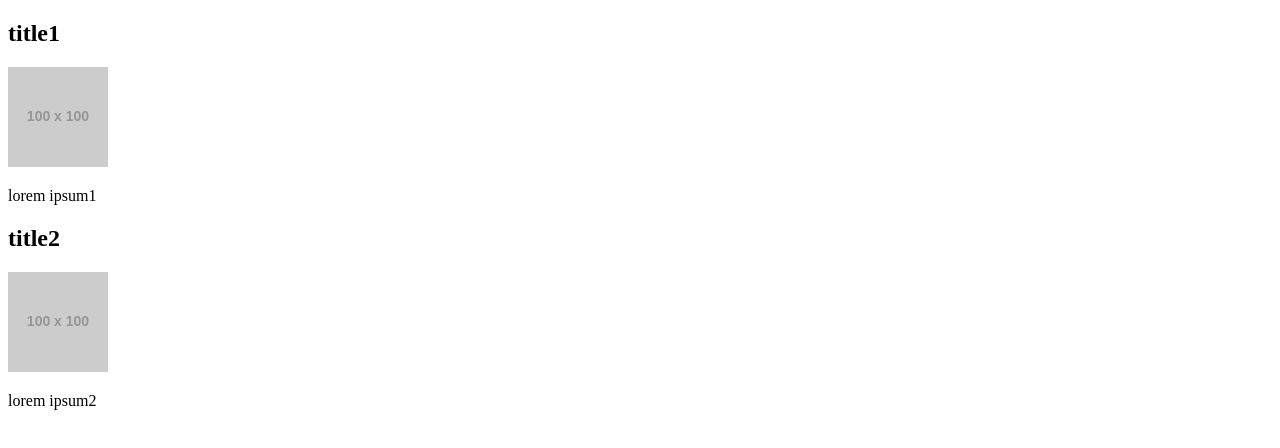
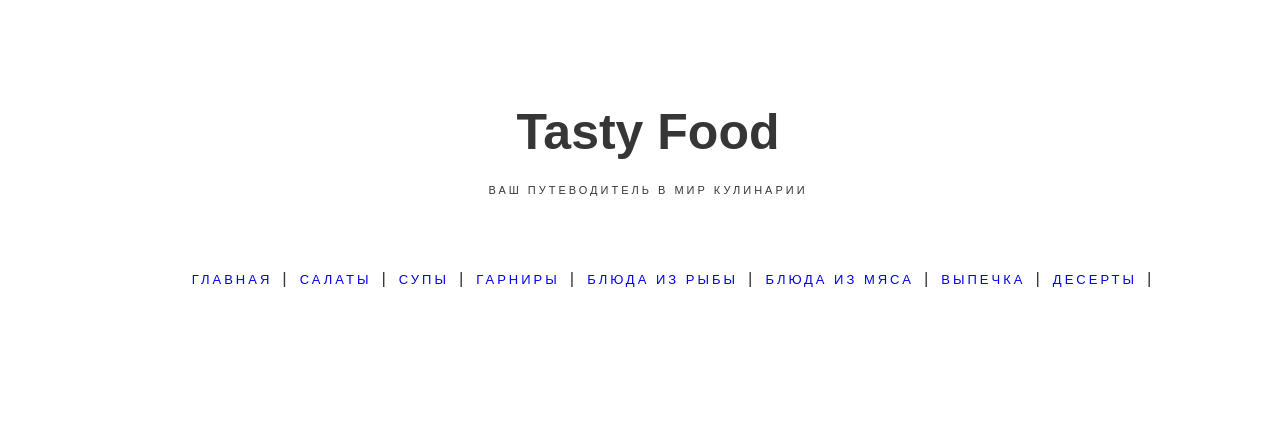
Before and after one commit to sivashova/tastyFood, a website built with webpack: page site/index.html in a window 1280 px wide. Built offline with nearby package versions, Linux system fonts and the light colour scheme; placeholder pictures from the web are drawn by us.

Commit message:
BR-1: created header

```diff
--- /dev/null
+++ b/dev/components/App/index.js
@@ -0,0 +1,17 @@
+import React from 'react';
+
+//components
+import Header from '../Header';
+import Layout from '../Layout';
+
+class App extends React.Component {
+    render() {
+        return (
+            <Layout>
+                <Header />
+            </Layout>
+        );
+    }
+}
+
+export default App;
--- /dev/null
+++ b/dev/components/Header/index.js
@@ -0,0 +1,14 @@
+import React from 'react';
+import Menu from '../Menu';
+
+const Header = () => (
+    <header className='header'>
+        <h1 className='headerTitle'>Tasty Food</h1>
+        <div className='headerSubTitle'>
+            Ваш путеводитель в мир кулинарии
+        </div>
+        <Menu />
+    </header>
+);
+
+export default Header;
--- /dev/null
+++ b/dev/components/Layout/index.js
@@ -0,0 +1,14 @@
+import React from 'react';
+import PropTypes from 'prop-types';
+
+const Layout = ({ children }) => (
+    <div className='layout'>
+        {children}
+    </div>
+);
+
+Layout.PropTypes = {
+    children: PropTypes.any,
+};
+
+export default Layout;
--- /dev/null
+++ b/dev/components/Menu/constants.js
@@ -0,0 +1,10 @@
+export const MENU_ITEMS = [
+    'Главная',
+    'Салаты',
+    'Супы',
+    'Гарниры',
+    'Блюда из рыбы',
+    'Блюда из мяса',
+    'Выпечка',
+    'Десерты',
+];
--- /dev/null
+++ b/dev/components/Menu/index.js
@@ -0,0 +1,21 @@
+import React from 'react';
+
+import { MENU_ITEMS } from './constants';
+
+const Menu = () => (
+    <ul className='menu'>
+        {MENU_ITEMS.map((item, index) => (
+            <li
+                key={index}
+                className='menuItem'
+            >
+                <a href='#' className='menuLink'>
+                    {item}
+                </a>
+                <span className='menuDivider'>|</span>
+            </li>
+        ))}
+    </ul>
+);
+
+export default Menu;
--- /dev/null
+++ b/dev/index.js
@@ -0,0 +1,9 @@
+import React from 'react';
+import ReactDOM from 'react-dom';
+
+import App from './components/App';
+
+ReactDOM.render(
+    <App />,
+    document.getElementById('app')
+);
--- a/dev/react.js
+++ /dev/null
@@ -1,22 +0,0 @@
-import React from 'react';
-import ReactDOM from 'react-dom';
-
-class Snippet extends React.Component {
-	render() {
-		return (
-			<div>
-				<h2>{this.props.title}</h2>
-				<img src="http://placehold.it/100x100" alt="" />
-				<p>{this.props.text}</p>
-			</div>
-		);
-	}
-};
-
-ReactDOM.render(
-	<div>
-		<Snippet title="title1" text="lorem ipsum1" />
-		<Snippet title="title2" text="lorem ipsum2" />
-	</div>,
-	document.getElementById('app')
-);
--- a/site/index.html
+++ b/site/index.html
@@ -1,12 +1,12 @@
 <!DOCTYPE html>
 <html>
     <head>
-        <meta charset="utf-8">
+        <meta charset='utf-8'>
         <title>Your tasty food</title>
-        <link rel="stylesheet" href='style.css'>
+        <link rel='stylesheet' href='style.css'>
     </head>
     <body>
-        <div id="app"></div>
-        <script src="../dist/site/bundle.js"></script>
+        <div id='app'></div>
+        <script src='bundle.js'></script>
     </body>
 </html>
--- a/site/style.css
+++ b/site/style.css
@@ -0,0 +1,75 @@
+@import 'reset.css';
+
+html, body  {
+    width: 100%;
+}
+
+body {
+    background: #fff;
+    font-family: Arial, serif;
+    font-size: 20px;
+    font-weight: 400;
+    color: #363636;
+    line-height: 1.6;
+    text-align: left;
+}
+
+.layout {
+    display: flex;
+    flex-direction: column;
+    max-width: 1300px;
+    margin: 0 auto;
+}
+
+.header {
+    text-align: center;
+    padding: 50px 20px 0;
+    margin-bottom: 50px;
+}
+
+.headerTitle {
+    margin-bottom: 10px;
+    font-size: 50px;
+    font-weight: bold;
+}
+
+.headerSubTitle {
+    font-size: 11px;
+    text-transform: uppercase;
+    letter-spacing: 3px;
+    margin-bottom: 70px;
+}
+
+.menu {
+    display: block;
+    text-align: center;
+    list-style-type: none;
+    font-size: 13px;
+    text-transform: uppercase;
+}
+
+.menuItem {
+    display: inline-block;
+    vertical-align: middle;
+    letter-spacing: 3px;
+}
+
+.menuDivider {
+    display: inline-block;
+    vertical-align: baseline;
+
+    font-size: 17px;
+    line-height: normal;
+}
+
+.menuLink {
+    display: inline-block;
+    vertical-align: middle;
+    padding: 0 10px;
+    text-decoration: none;
+}
+
+.menuLink:hover {
+    text-decoration: none;
+    color: #2dd6c1;
+}
--- a/webpack.config.js
+++ b/webpack.config.js
@@ -1,7 +1,10 @@
+const path = require('path');
+
 module.exports = {
-    entry: './dev/react.js',
+    entry: './dev/index.js',
     output: {
-        filename: 'site/bundle.js'
+        path: path.resolve(__dirname, 'site'),
+        filename: 'bundle.js'
     },
     module: {
         rules: [
```
